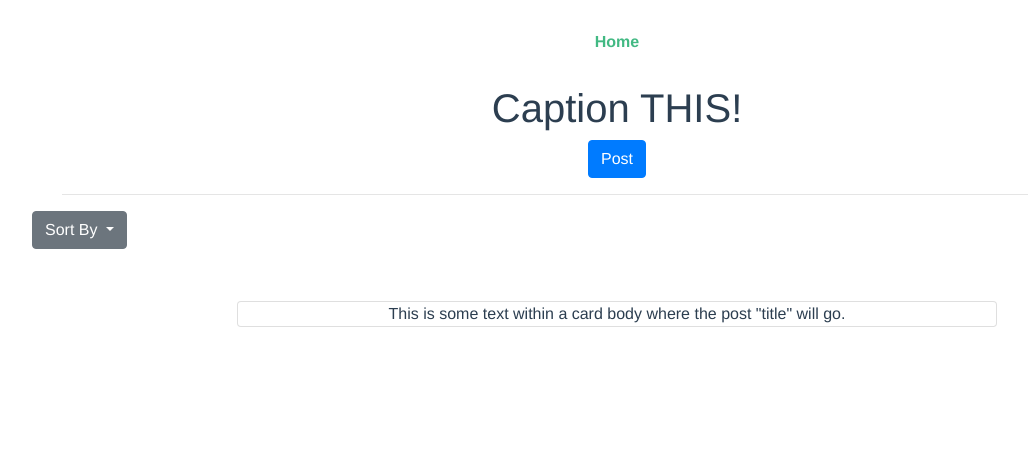
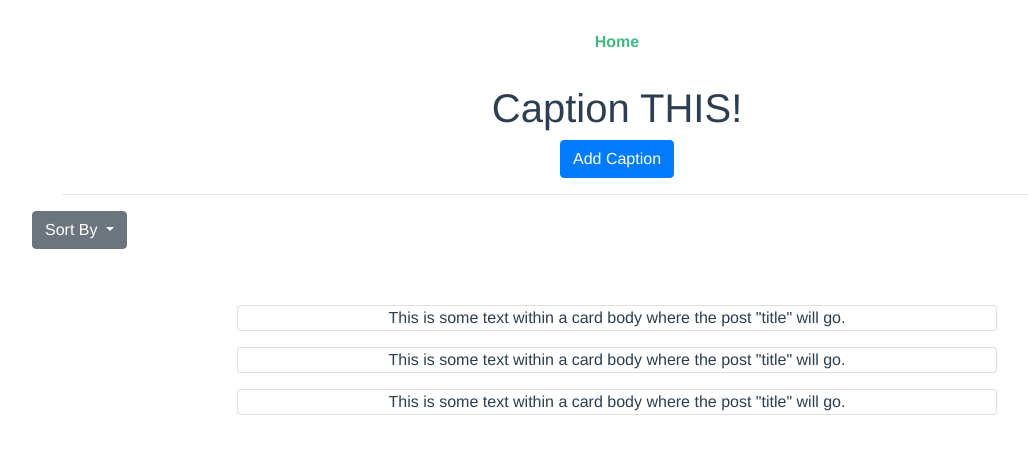
Before and after one commit to Sarah-Holtrop/vue-hackathon, a Vue app in the folder client/: page / in a window 1280 px wide. Shown: the top 454 px of the page, without its empty margins (23-1051 px from the left). Built offline with nearby package versions, Linux system fonts and the light colour scheme.

Commit message:
added caption form

```diff
--- a/client/src/views/CaptionHome.vue
+++ b/client/src/views/CaptionHome.vue
@@ -4,7 +4,31 @@
       <div class="col-12">
     <h1>Caption THIS!</h1>
 
+  <p>
+    <a class="btn btn-primary" data-toggle="collapse" href="#collapseExample" role="button" aria-expanded="false"
+      aria-controls="collapseExample">
+      Add Caption
+    </a>
+  </p>
+  <div class="collapse" id="collapseExample">
+    <div class="card card-body">
+    <div class="input-group input-group-sm mb-3">
+      <div class="input-group-prepend">
+        <span class="input-group-text" id="inputGroup-sizing-sm">Author</span>
+      </div>
+      <input type="text" class="form-control" aria-label="Small" aria-describedby="inputGroup-sizing-sm">
+    </div>
+    <div class="input-group input-group-sm mb-3">
+      <div class="input-group-prepend">
+        <span class="input-group-text" id="inputGroup-sizing-sm">Caption</span>
+      </div>
+      <input type="text" class="form-control" aria-label="Small" aria-describedby="inputGroup-sizing-sm">
+    </div>
     <button type="button" class="btn btn-primary">Post</button>
+    </div>
+  </div>
+
+    <!-- <button type="button" class="btn btn-primary">Post</button> -->
     <hr>
 </div>
 <!--SECTION Sort-by dropdown-->
@@ -24,7 +48,13 @@
 </div>
 <!--SECTION Captions/Title -->
 <div class="row justify-content-center">
-  <div class="col-8 card m-1">
+  <div class="col-8 card m-2">
+    This is some text within a card body where the post "title" will go.
+  </div>
+  <div class="col-8 card m-2">
+    This is some text within a card body where the post "title" will go.
+  </div>
+  <div class="col-8 card m-2">
     This is some text within a card body where the post "title" will go.
   </div>
   </div>
```
